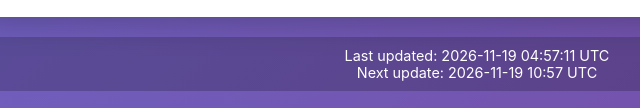
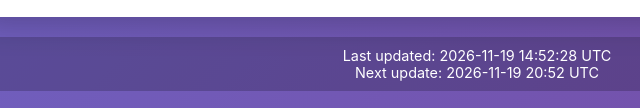
Before and after one commit to oluwaferanmi-boop/Torn-4, a plain HTML site: page index.html in a window 1280 px wide. Shown: the part 1767-1875 px from the top of the page, 163-803 px from the left. Drawn offline with Linux system fonts and the light colour scheme.

Commit message:
Update leaderboard - 2026-11-19 14:52 UTC

```diff
--- a/index.html
+++ b/index.html
@@ -123,8 +123,8 @@
     </div>
 
     <div class="updated">
-      Last updated: 2026-11-19 04:57:11 UTC<br>
-      Next update: 2026-11-19 10:57 UTC
+      Last updated: 2026-11-19 14:52:28 UTC<br>
+      Next update: 2026-11-19 20:52 UTC
     </div>
   </div>
 </body>
```
